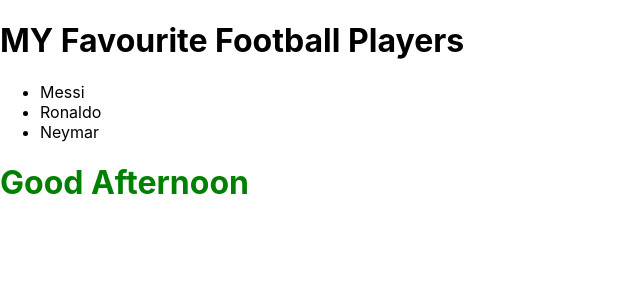
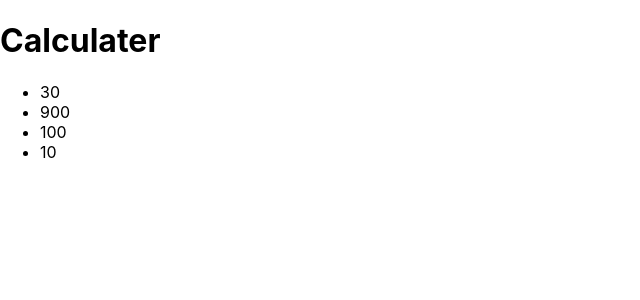
Before and after one commit to IshaqPP/React, a React (Create React App) app: page / in a window 1280 px wide. Shown: the top 300 px of the page, without its empty margins (0-640 px from the left). Built offline with nearby package versions, Linux system fonts and the light colour scheme.

Commit message:
import and export

```diff
--- a/src/components/App.js
+++ b/src/components/App.js
@@ -2,15 +2,19 @@
 import List from './List';
 import Header from './Header';
 import Greetings from './Greetings'
+import {add,sub,mul,div} from './Calculate'
 
 function App() {
 
   return (
     <div>
       <Header />
-      <List />
-      <Greetings />
-
+      <ul>
+        <li>{add(20,10)}</li>
+        <li>{sub(1000,100)}</li>
+        <li>{mul(10,10)}</li>
+        <li>{div(100,10)}</li>
+      </ul>
     </div>
   );
 }
--- /dev/null
+++ b/src/components/Calculate.jsx
@@ -0,0 +1,19 @@
+import React from "react";
+
+function add(a,b){
+    return (a+b);
+}
+
+function sub(a,b){
+    return (a-b);
+}
+
+function mul(a,b){
+    return (a*b);
+}
+
+function div(a,b){
+    return (a/b);
+}
+
+export {add,sub,mul,div} ;
--- a/src/components/Header.jsx
+++ b/src/components/Header.jsx
@@ -2,7 +2,7 @@
 
 function Header(){
     return(
-        <h1>MY Favourite Football Players</h1>
+        <h1>Calculater</h1>
     );
 }
 
```
